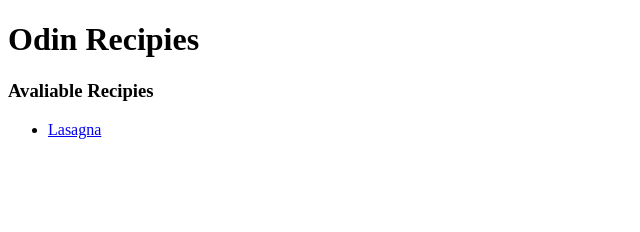
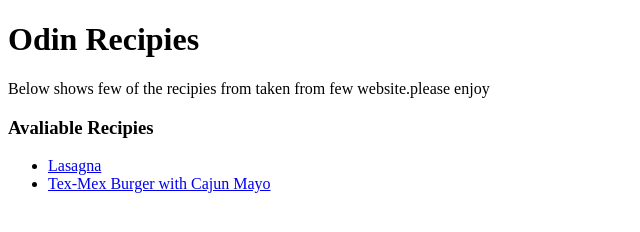
Before and after one commit to Dem077/odin-recipes, a plain HTML site: page index.html in a window 1280 px wide. Shown: the whole page, without its empty margins (0-640 px from the left). Drawn offline with Linux system fonts and the light colour scheme.

Commit message:
Added the new recipie Burger

```diff
--- a/index.html
+++ b/index.html
@@ -6,9 +6,11 @@
     </head>
     <body>
         <h1>Odin Recipies</h1>
+        <p>Below shows few of the recipies from taken from few website.please enjoy</p>
         <h3>Avaliable Recipies</h3>
         <ul>
             <li><a href="./recipies/lasagna.html">Lasagna</a></li>
+            <li><a href="./recipies/burger.html">Tex-Mex Burger with Cajun Mayo</a></li>
 
         </ul>
     </body>
```
